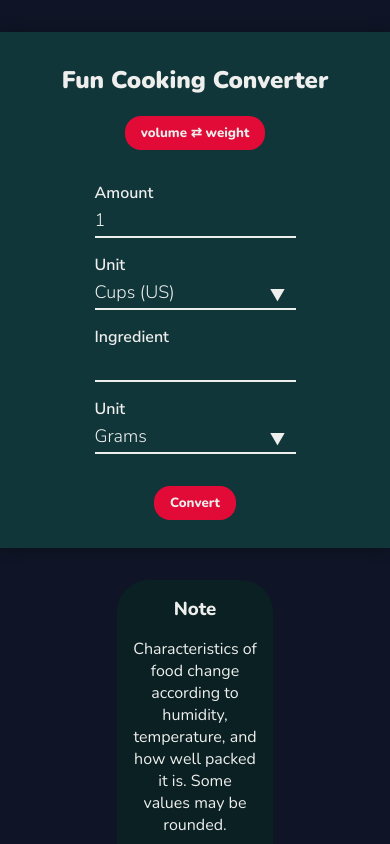
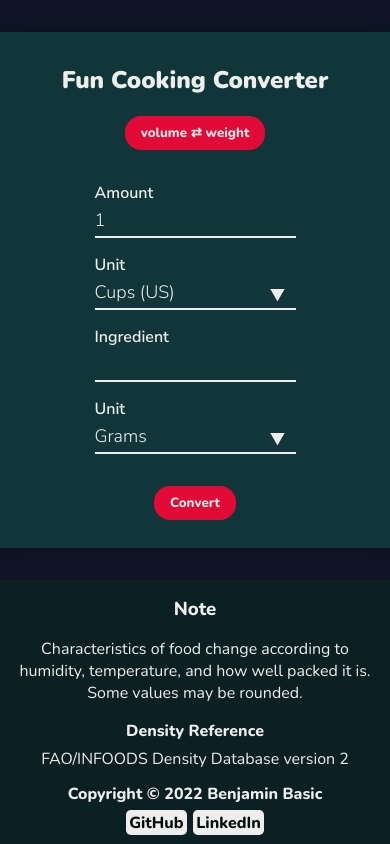
Before and after one commit to BenBasic/Fun-Cooking-Converter, a React (Create React App) app: page / in a window 390 px wide. Shown: the top 844 px of the page. Built offline with nearby package versions, Linux system fonts and the light colour scheme.

Commit message:
Added state and condition checks to the desclaimerInfo, will now look smoother when animating for both result message conditions. Also made disclaimer more mobile friendly with margin related media queries

```diff
--- a/src/components/Converter.js
+++ b/src/components/Converter.js
@@ -85,6 +85,8 @@ export default function Converter() {
     const [msgAnimState, setMsgAnimState] = useState("")
 
     const [msgSwitchState, setMsgSwitchState] = useState("")
+
+    const [disclaimerMoveState, setDisclaimerMoveState] = useState({ result: "disclaimerMoveAnim", error: "disclaimerMoveAnimError"})
 
 
     // State which defines the message shown to user after converting a value
@@ -884,7 +886,29 @@ export default function Converter() {
                     </section>
                 </div>
 
-                <div className="disclaimerInfo">
+                <div
+                className={
+                /^\d*\.?\d*$/.test(messageState.amountM) &&
+                /\d/.test(messageState.resultM) &&
+                messageState.resultM !== "" ?
+
+                `disclaimerInfo ${disclaimerMoveState.result}` :
+
+                // Checks if amount isnt a valid number or fraction (ex: 3.14)
+                /^\d*\.?\d*$/.test(messageState.amountM) === false ||
+                (
+                    // Checks if result has changed from its initial state
+                    messageState.resultM !== "" &&
+                    // Checks if result contains numbers
+                    /\d/.test(messageState.resultM) === false
+                ) ?
+
+                `disclaimerInfo ${disclaimerMoveState.error}` :
+
+                `disclaimerInfo`
+                }
+                onAnimationEnd={ () =>{setDisclaimerMoveState({ ...disclaimerMoveState, result: "", error: "" })} }
+                >
                     <h3>Note</h3>
                     <p>Characteristics of food change according to humidity, temperature, and how well packed it is. Some values may be rounded.</p>
                     <h4>Density Reference</h4>
--- a/src/index.css
+++ b/src/index.css
@@ -298,6 +298,11 @@ input:focus {
   animation: messageAppear 300ms ease-in-out 500ms forwards;
 }
 
+.conversionMessage {
+  padding-left: 0.5rem;
+  padding-right: 0.5rem;
+}
+
 .conversionMessage h1, .conversionMessage h2 {
   margin-top: 0px;
   margin-bottom: 0px;
@@ -307,6 +312,7 @@ input:focus {
   padding: 1rem 1rem 1rem 1rem;
   margin-left: 30%;
   margin-right: 30%;
+  margin-top: 2rem;
   text-align: center;
   justify-content: center;
   background-color: #0b2022;
@@ -315,6 +321,14 @@ input:focus {
   border-radius: 2rem;
   transition: 3s ease;
   -webkit-tap-highlight-color: transparent;
+}
+
+.disclaimerMoveAnim {
+  animation: disclaimerMove 200ms ease-out 0ms forwards;
+}
+
+.disclaimerMoveAnimError {
+  animation: disclaimerMoveError 200ms ease-out 0ms forwards;
 }
 
 .disclaimerInfo h3, .disclaimerInfo h4 {
@@ -470,6 +484,26 @@ input:focus {
   }
 }
 
+@keyframes disclaimerMove {
+  from {
+    transform: translateY(-10rem);
+  }
+
+  to {
+    transform: translateY(0rem);
+  }
+}
+
+@keyframes disclaimerMoveError {
+  from {
+    transform: translateY(-5rem);
+  }
+
+  to {
+    transform: translateY(0rem);
+  }
+}
+
 
 /* Media Queries */
 
@@ -496,10 +530,44 @@ input:focus {
   }
 }
 
+@media screen and (max-width: 1400px) {
+  .disclaimerInfo {
+    margin-left: 25%;
+    margin-right: 25%;
+  }
+}
+
+@media screen and (max-width: 1280px) {
+  .disclaimerInfo {
+    margin-left: 20%;
+    margin-right: 20%;
+  }
+}
+
+@media screen and (max-width: 890px) {
+  .disclaimerInfo {
+    margin-left: 15%;
+    margin-right: 15%;
+  }
+}
+
+@media screen and (max-width: 723px) {
+  .disclaimerInfo {
+    margin-left: 10%;
+    margin-right: 10%;
+  }
+}
+
 @media screen and (max-width: 448px) {
 
   /* Sets form container to have width extend to end of screen rather than showing rounded corners */
   .formContainer {
+    border-radius: 0;
+  }
+
+  .disclaimerInfo {
+    margin-left: 0%;
+    margin-right: 0%;
     border-radius: 0;
   }
 }
```
